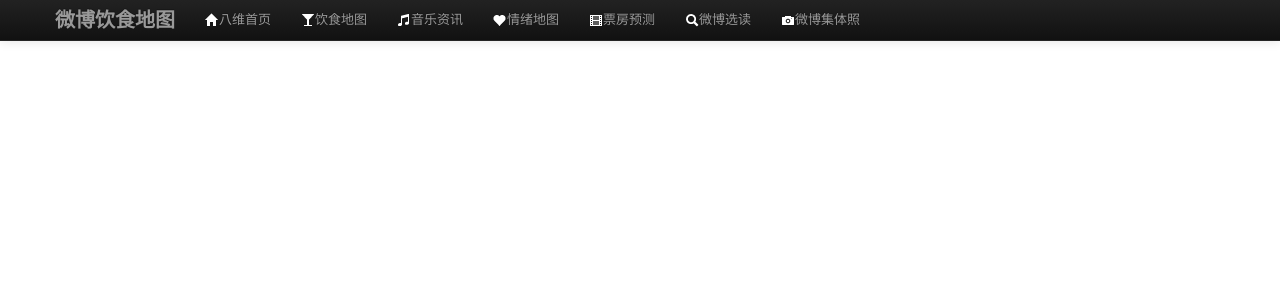
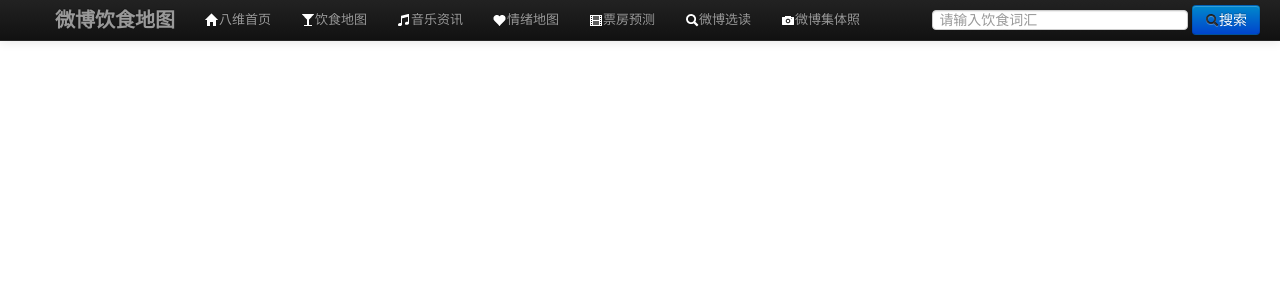
Before and after one commit to tttwwy/yinshi_map, a Django app: template yinshi/yinshi/templates/header.html in a window 1280 px wide. Shown: the top 300 px of the page. Run offline with Django 3.2, Linux system fonts and the light colour scheme; the template is opened without the code that fills it, so the values that code supplies are empty; parts of the project's set-up code (start-up, migrations or seed data) failed here and were passed over.

Commit message:
搜索条

```diff
--- a/yinshi/yinshi/templates/header.html
+++ b/yinshi/yinshi/templates/header.html
@@ -65,10 +65,10 @@
 					</ul>
 
 
-			<!-- 			<form class="navbar-form pull-right" action="/baike" id="form-submit">
-							<input class="span3" type="text" placeholder="请输入饮食词汇" id = "food" name="word">
-							<button id = "food"  class="btn btn-primary" ><i class="icon-search"></i>搜索</button>
-						</form> -->
+						<form class="navbar-form pull-right" action="/baike" id="form-submit">
+							<input class="span3" type="text" placeholder="请输入饮食词汇" id = "food_word" name="word">
+							<button id = "food_baike"  class="btn btn-primary" ><i class="icon-search"></i>搜索</button>
+						</form>
 
 				</div><!--/.nav-collapse -->
 			</div>
```
